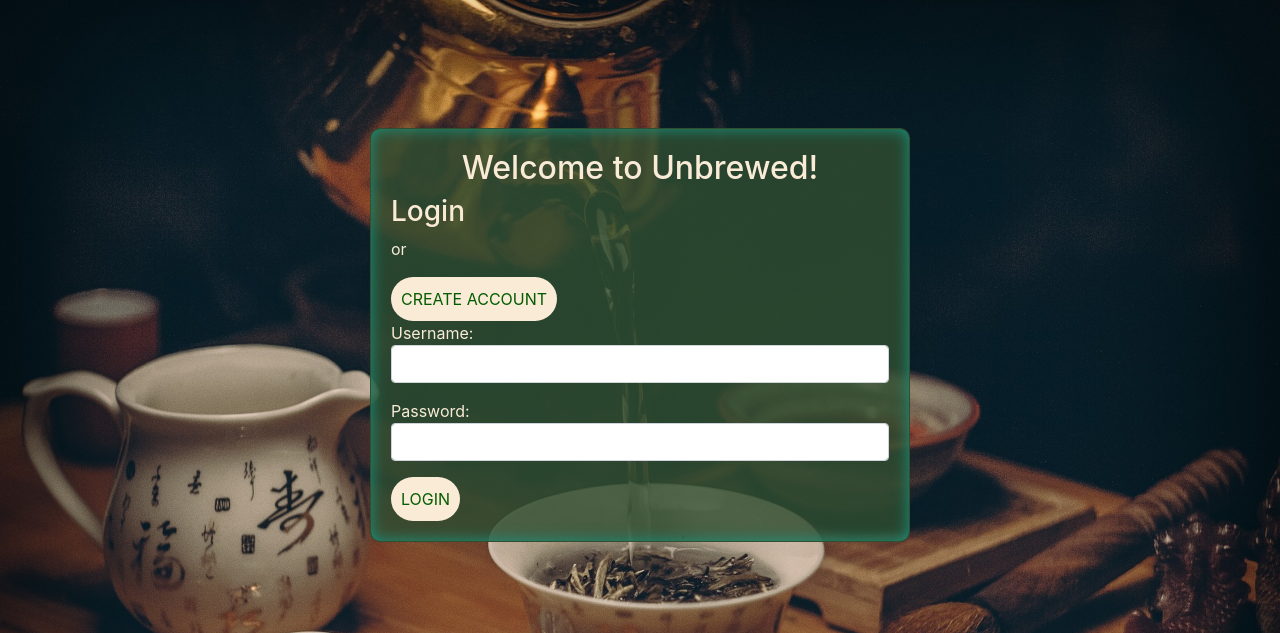
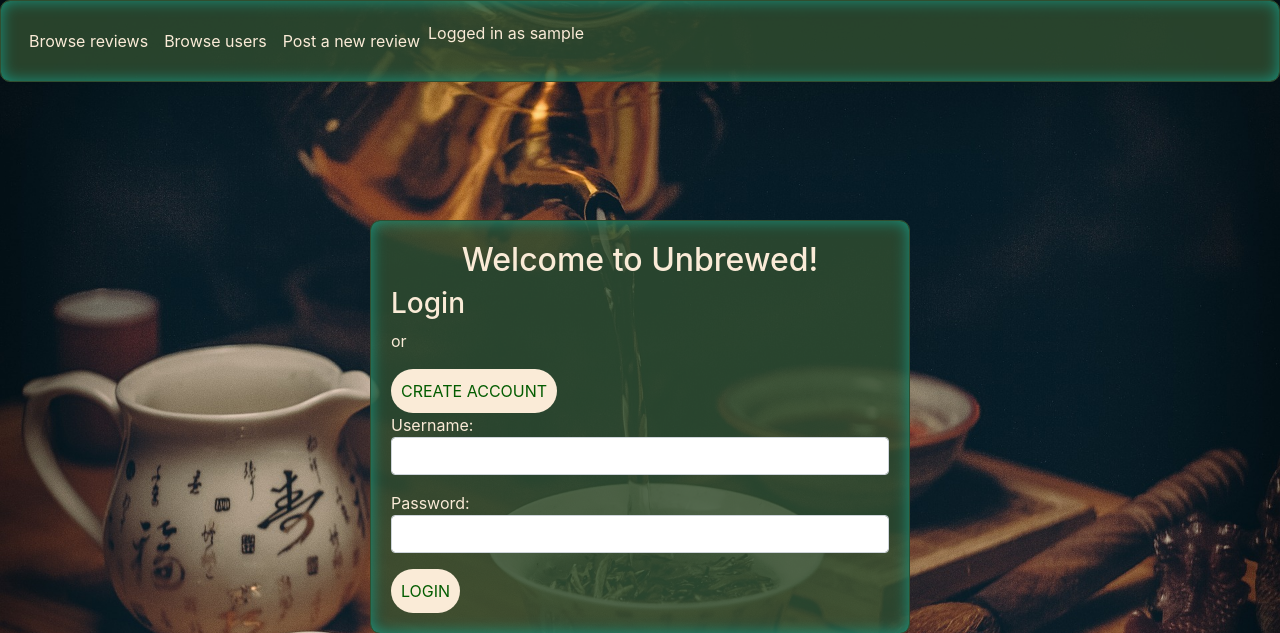
Before and after one commit to Juustoisa/Unbrewed, a Flask app: page / in a window 1280 px wide. Shown: the top 633 px of the page. Run offline with Flask 2, Linux system fonts and the light colour scheme; the visitor is signed in with stand-in values (Sample User, id 1); some libraries are stand-ins or nearby versions.

Commit message:
Started working on improving navigation, updated README

```diff
--- a/static/custom.css
+++ b/static/custom.css
@@ -13,6 +13,22 @@
 
 .flashError {
 	color: red;
+}
+
+.navigationbar{
+	border-radius: 10px;
+	-webkit-border-radius: 10px;
+	-moz-border-radius: 10px;
+	margin: 0px 0px 10px 0px;
+	border: 1px solid #304e30;
+	padding: 20px;
+	background: #304e30d0;
+	box-shadow: inset 0px 0px 15px #179681;
+	-moz-box-shadow: inset 0px 0px 15px #179681;
+  -webkit-box-shadow: inset 0px 0px 15px #179681;
+
+  width: auto;
+  height: auto;
 }
 
 .form-style{
--- a/templates/index.html
+++ b/templates/index.html
@@ -3,7 +3,18 @@
 <link rel="stylesheet" href="https://stackpath.bootstrapcdn.com/bootstrap/4.5.0/css/bootstrap.min.css">
 <link rel="stylesheet" type="text/css" href="../static/custom.css">
 <body style="background: url(../static/tee.jpg)" class="page-holder bg-image">
+    <nav class="navbar navbar-expand navigationbar">
 
+        <div class="navbar-nav">
+
+                <a style="color: antiquewhite;" class="nav-item nav-link" href="/browse">Browse reviews</a>
+                <a style="color: antiquewhite;" class="nav-item nav-link" href="/users">Browse users</a>
+                <a style="color: antiquewhite;" class="nav-item nav-link" href="/newreview">Post a new review</a>
+                {% if session.user_id %}
+                <a style="color: antiquewhite;" class="nav-item">Logged in as {{ session.user_name }}</a>
+                {% endif %}
+        </div>
+    </nav>
 
     <div style="color: antiquewhite; padding-top: 10%;" class="container h-100">
         <div class="row h-100 justify-content-center align-items-center">
```
Also changed, not shown: templates/browse.html (+11 -0 lines), templates/front-page.html (+14 -0 lines), templates/new-review.html (+11 -0 lines), templates/profile.html (+11 -0 lines), templates/single-review.html (+11 -0 lines), templates/users.html (+11 -0 lines), README.md.
